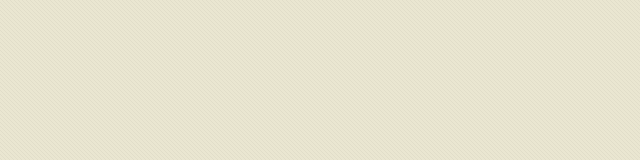
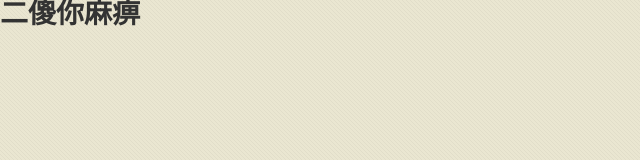
Before and after one commit to tycc/tyc.github.com, a plain HTML site: page index.html in a window 1280 px wide. Shown: the whole page, without its empty margins (0-640 px from the left). Drawn offline with nearby package versions, Linux system fonts and the light colour scheme.

Commit message:
no message

```diff
--- a/index.html
+++ b/index.html
@@ -15,6 +15,6 @@
 
   </head>
   <body>
-
+      <h1>二傻你麻痹</h1>
   </body>
 </html>
```
